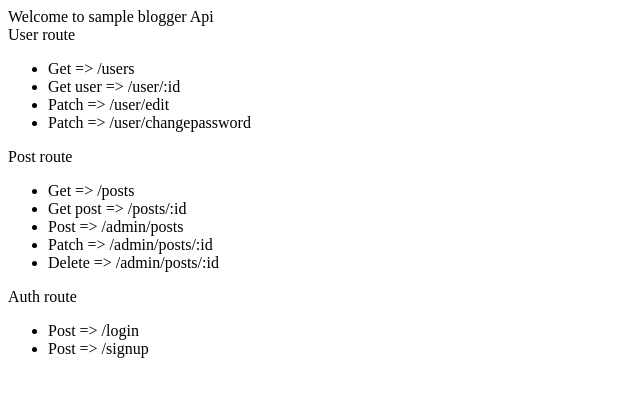
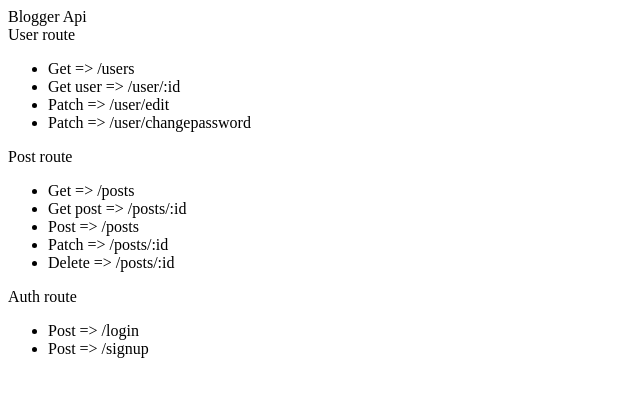
Before and after one commit to zannujulius/blogapi, a website: page welcome.html in a window 1280 px wide. Shown: the whole page, without its empty margins (0-640 px from the left). Drawn offline with Linux system fonts and the light colour scheme.

Commit message:
removed admin middleware from post route

```diff
--- a/welcome.html
+++ b/welcome.html
@@ -9,7 +9,7 @@
     <div class="container">
       <div class="row">
         <div class="col-12">
-          <div class="text-center">Welcome to sample blogger Api</div>
+          <div class="text-center">Blogger Api</div>
           <div class="">User route</div>
           <ul>
             <li>Get => /users</li>
@@ -21,9 +21,9 @@
           <ul>
             <li>Get => /posts</li>
             <li>Get post => /posts/:id</li>
-            <li>Post => /admin/posts</li>
-            <li>Patch => /admin/posts/:id</li>
-            <li>Delete => /admin/posts/:id</li>
+            <li>Post => /posts</li>
+            <li>Patch => /posts/:id</li>
+            <li>Delete => /posts/:id</li>
           </ul>
           <div class="">Auth route</div>
           <ul>
```
Also changed, not shown: routes/post.routes.js (+4 -4 lines).
